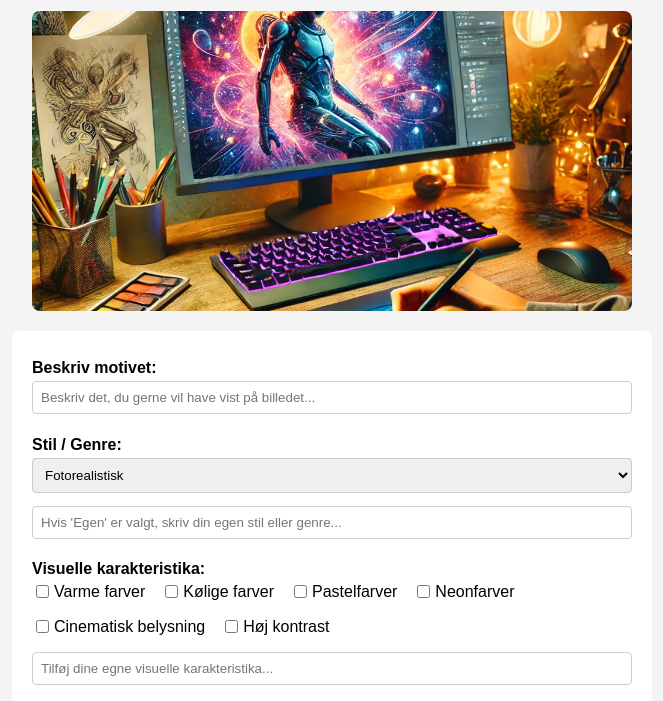
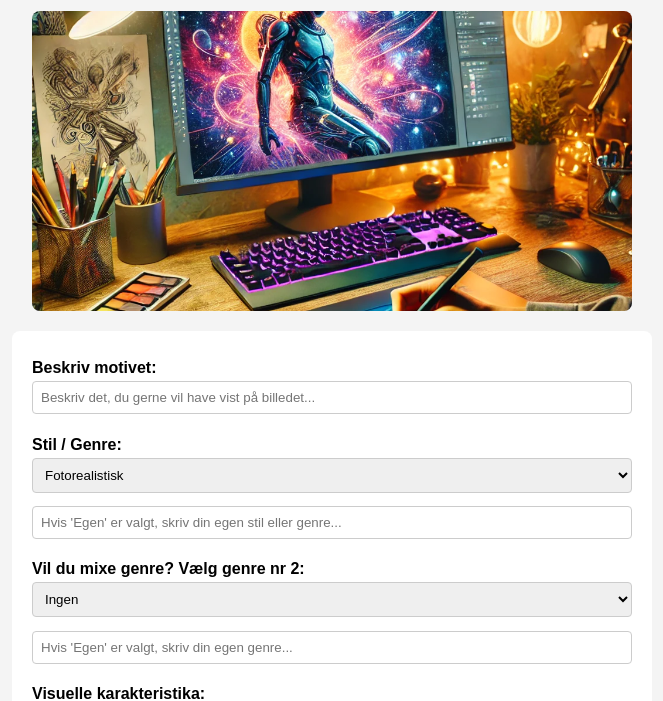
Before and after one commit to andreaslindegaard/UGAI, a plain HTML site: page billedeprompt.html in a window 1280 px wide. Shown: the part 99-800 px from the top of the page, without its empty margins (308-971 px from the left). Drawn offline with Linux system fonts and the light colour scheme.

Commit message:
commit changes

```diff
--- a/billedeprompt.html
+++ b/billedeprompt.html
@@ -122,6 +122,31 @@
     </select>
     <input type="text" id="styleCustom" placeholder="Hvis 'Egen' er valgt, skriv din egen stil eller genre..." />
 
+    <!-- Nyt: Dropdown for mix af genre -->
+    <label for="mixGenreSelect">Vil du mixe genre? Vælg genre nr 2:</label>
+    <select id="mixGenreSelect">
+      <option value="">Ingen</option>
+      <option value="Fotorealistisk">Fotorealistisk</option>
+      <option value="Impressionistisk">Impressionistisk</option>
+      <option value="Surrealistisk">Surrealistisk</option>
+      <option value="Manga/Anime">Manga/Anime</option>
+      <option value="Tegneserie">Tegneserie</option>
+      <option value="Digital kunst">Digital kunst</option>
+      <option value="Futuristisk">Futuristisk</option>
+      <option value="Cyberpunk">Cyberpunk</option>
+      <option value="Low poly">Low poly</option>
+      <option value="Vaporwave">Vaporwave</option>
+      <option value="Noir">Noir</option>
+      <option value="Pixel art">Pixel art</option>
+      <option value="Retro 80s">Retro 80’er</option>
+      <option value="Renæssance">Renæssance</option>
+      <option value="Barok">Barok</option>
+      <option value="Abstrakt">Abstrakt</option>
+      <option value="Minimalistisk">Minimalistisk</option>
+      <option value="Custom">Egen (skriv herunder)</option>
+    </select>
+    <input type="text" id="mixGenreCustom" placeholder="Hvis 'Egen' er valgt, skriv din egen genre..." />
+
     <!-- Visuelle karakteristika -->
     <label>Visuelle karakteristika:</label>
     <div class="checkbox-group" id="visualCharacteristics">
@@ -175,15 +200,31 @@
   <script>
     function generatePrompt() {
       const motif = document.getElementById('motifInput').value.trim();
+
+      // Hovedgenre
       const style = document.getElementById('styleSelect').value;
       const styleCustom = document.getElementById('styleCustom').value.trim();
       const finalStyle = style === 'Custom' && styleCustom ? styleCustom : style;
+
+      // Mix-genre (valgfri)
+      const mixStyle = document.getElementById('mixGenreSelect').value;
+      const mixStyleCustom = document.getElementById('mixGenreCustom').value.trim();
+      let finalMixStyle = "";
+      if (mixStyle) {
+        finalMixStyle = mixStyle === 'Custom' && mixStyleCustom ? mixStyleCustom : mixStyle;
+      }
 
       const cropping = document.getElementById('croppingSelect').value;
       const perspective = document.getElementById('perspectiveSelect').value;
       const aspectRatio = document.getElementById('aspectRatioSelect').value;
 
-      let finalPrompt = `Generér et billede: detaljeret illustration af ${motif}, i ${finalStyle} stil, med beskæring ${cropping}, perspektiv ${perspective} og aspect ratio ${aspectRatio}.`;
+      // Hvis en mix-genre er valgt, fletter vi de to genrer
+      let combinedStyle = finalStyle;
+      if (finalMixStyle) {
+        combinedStyle += " & " + finalMixStyle;
+      }
+
+      let finalPrompt = `Generér et billede: detaljeret illustration af ${motif}, i ${combinedStyle} stil, med beskæring ${cropping}, perspektiv ${perspective} og aspect ratio ${aspectRatio}.`;
       document.getElementById('promptOutput').value = finalPrompt;
     }
 
```
